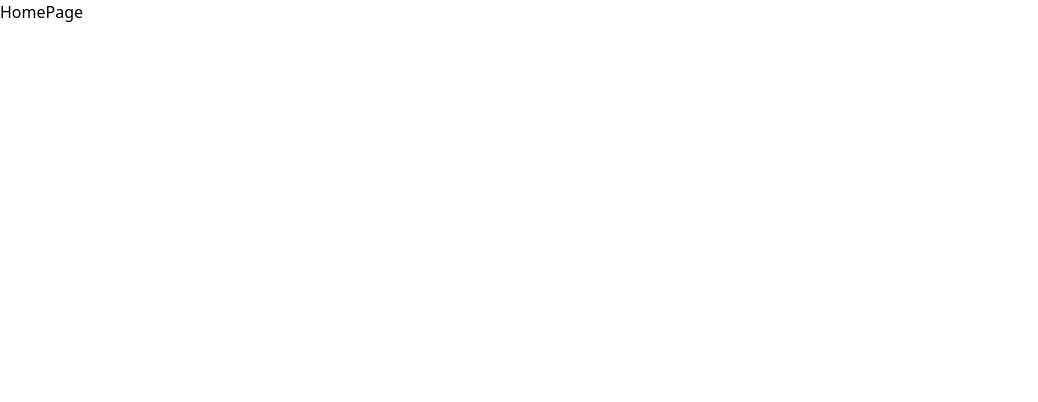
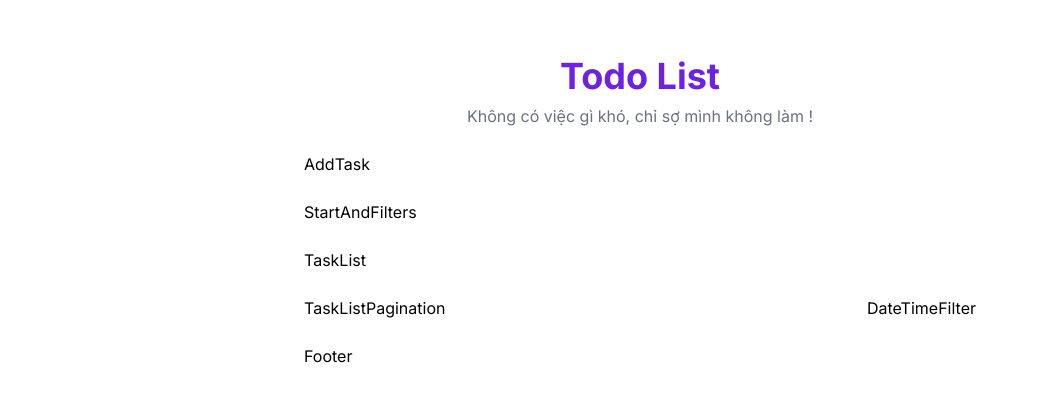
Before and after one commit to quangthoIT/Todo-List, a React (Vite) app in the folder frontend/: page / in a window 1280 px wide. Shown: the top 402 px of the page, without its empty margins (0-1038 px from the left). Built offline with nearby package versions, Linux system fonts and the light colour scheme.

Commit message:
Chia components - Header

```diff
--- /dev/null
+++ b/frontend/src/components/AddTask.jsx
@@ -0,0 +1,9 @@
+import React from 'react'
+
+const AddTask = () => {
+  return (
+    <div>AddTask</div>
+  )
+}
+
+export default AddTask
--- /dev/null
+++ b/frontend/src/components/DateTimeFilter.jsx
@@ -0,0 +1,9 @@
+import React from 'react'
+
+const DateTimeFilter = () => {
+  return (
+    <div>DateTimeFilter</div>
+  )
+}
+
+export default DateTimeFilter
--- /dev/null
+++ b/frontend/src/components/Footer.jsx
@@ -0,0 +1,9 @@
+import React from 'react'
+
+const Footer = () => {
+  return (
+    <div>Footer</div>
+  )
+}
+
+export default Footer
--- /dev/null
+++ b/frontend/src/components/Header.jsx
@@ -0,0 +1,12 @@
+import React from "react";
+
+const Header = () => {
+  return (
+    <div className="space-y-2 text-center">
+      <h1 className="text-4xl font-bold text-[#6C21E5]">Todo List</h1>
+      <p className="text-gray-500">Không có việc gì khó, chỉ sợ mình không làm !</p>
+    </div>
+  );
+};
+
+export default Header;
--- /dev/null
+++ b/frontend/src/components/StartAndFilters.jsx
@@ -0,0 +1,9 @@
+import React from 'react'
+
+const StartAndFilters = () => {
+  return (
+    <div>StartAndFilters</div>
+  )
+}
+
+export default StartAndFilters
--- /dev/null
+++ b/frontend/src/components/TaskList.jsx
@@ -0,0 +1,9 @@
+import React from 'react'
+
+const TaskList = () => {
+  return (
+    <div>TaskList</div>
+  )
+}
+
+export default TaskList
--- /dev/null
+++ b/frontend/src/components/TaskListPagination.jsx
@@ -0,0 +1,9 @@
+import React from 'react'
+
+const TaskListPagination = () => {
+  return (
+    <div>TaskListPagination</div>
+  )
+}
+
+export default TaskListPagination
--- a/frontend/src/index.css
+++ b/frontend/src/index.css
@@ -1,2 +1,6 @@
 @import url("https://fonts.googleapis.com/css2?family=Inter:ital,opsz,wght@0,14..32,100..900;1,14..32,100..900&display=swap");
 @import "tailwindcss";
+
+body {
+  font-family: "Inter", sans-serif;
+}
--- a/frontend/src/pages/HomePage.jsx
+++ b/frontend/src/pages/HomePage.jsx
@@ -1,9 +1,35 @@
-import React from 'react'
+import React from "react";
+import AddTask from "@/components/AddTask";
+import DateTimeFilter from "@/components/DateTimeFilter";
+import Footer from "@/components/Footer";
+import Header from "@/components/Header";
+import StartAndFilters from "@/components/StartAndFilters";
+import TaskList from "@/components/TaskList";
+import TaskListPagination from "@/components/TaskListPagination";
 
 const HomePage = () => {
   return (
-    <div>HomePage</div>
-  )
-}
+        <div className="container pt-8 mx-auto relative z-10">
+          <div className="w-full max-w-2xl pt-6 mx-auto space-y-6">
+            {/* Đầu trang */}
+            <Header />
+            {/* Tạo task */}
+            <AddTask />
+            {/* Thống kê và Bộ lọc */}
+            <StartAndFilters />
+            {/* Danh sách task */}
+            <TaskList />
+            <div className="flex flex-col sm:flex-row items-center justify-between gap-6">
+              {/* Phân trang */}
+              <TaskListPagination />
+              {/* Thống kê ngày */}
+              <DateTimeFilter />
+            </div>
+            {/* Chân trang */}
+            <Footer />
+          </div>
+        </div>
+  );
+};
 
-export default HomePage
+export default HomePage;
--- a/frontend/src/pages/NotFound.jsx
+++ b/frontend/src/pages/NotFound.jsx
@@ -5,11 +5,15 @@ import error404 from "../assets/Error 404.json";
 const NotFound = () => {
   return (
     <div className="flex flex-col items-center justify-center min-h-screen text-center bg-slate-50">
-      <Lottie animationData={error404} loop={true} className="w-96 h-96 sm:w-[560px] sm:h-[560px]" />
+      <Lottie
+        animationData={error404}
+        loop={true}
+        className="w-96 h-96 sm:w-[560px] sm:h-[560px]"
+      />
 
       <a
         href="/"
-        className="inline-block px-5 py-3 mt-5 font-medium text-white bg-[#7C3AED] transition shadow-md rounded-xl hover:bg-[#5A1FCB]"
+        className="inline-block px-5 py-3 mt-5 font-medium text-white bg-[#6C21E5] transition shadow-md rounded-xl hover:bg-[#5614D2]"
       >
         Quay về trang chủ
       </a>
```
